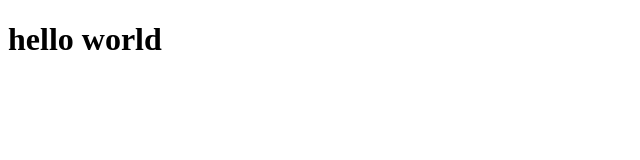
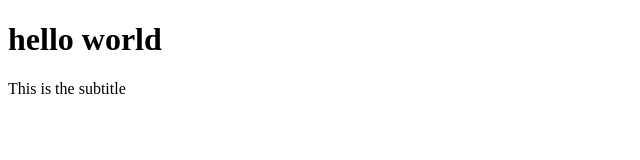
Before and after one commit to thatdevguy1/pull-demo, a plain HTML site: page index.html in a window 1280 px wide. Shown: the whole page, without its empty margins (0-640 px from the left). Drawn offline with Linux system fonts and the light colour scheme.

Commit message:
added subtitle

```diff
--- a/index.html
+++ b/index.html
@@ -8,5 +8,6 @@
   </head>
   <body>
     <h1>hello world</h1>
+    <p>This is the subtitle</p>
   </body>
 </html>
```
